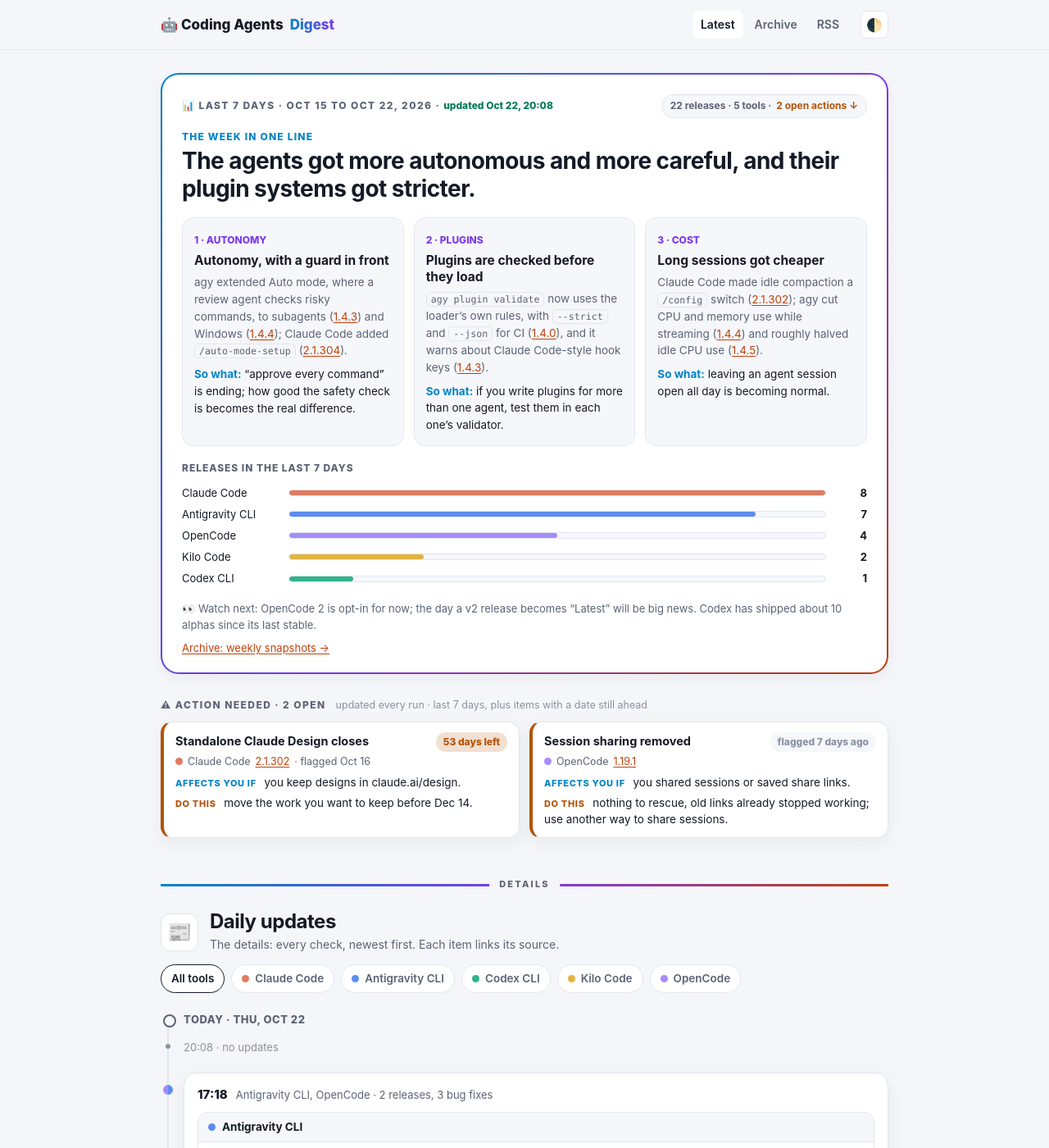
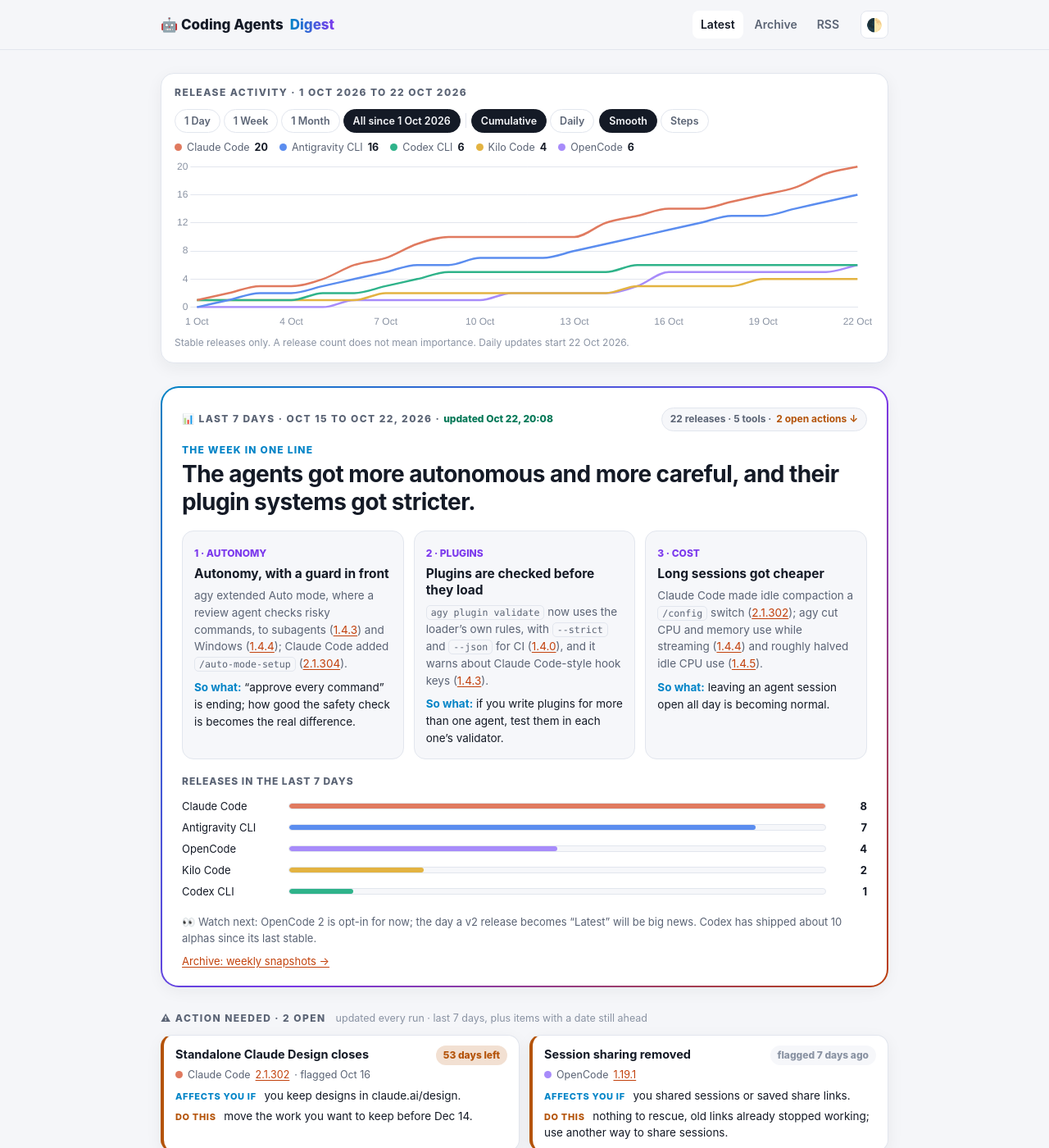
Before and after one commit to IbrahimSobh/coding-agents-digest, a Jekyll site: the page built from docs/index.html, in a window 1280 px wide and 1400 px high. Shown: the whole window at 82% size. Built offline with Jekyll 4.4.1, drawn with Linux system fonts in a browser that asks for light colours; part of the change alters nothing that is shown.

Commit message:
Site: release history chart at the top of the home page
Adds a compact chart of stable releases per tool, drawn in the browser
from _data/releases.json (1 Day / 1 Week / 1 Month / All; cumulative or
daily; smooth or steps). It follows the light / dark theme and updates
with every run, since each run appends to releases.json.

Backfills releases.json with the 27 stable releases from Oct 1 to Oct 13
(GitHub Releases, same tag rules and UTC dates as the scheduled task).

Co-Authored-By: Claude Opus 5.5 <noreply@anthropic.com>

```diff
--- a/docs/_data/releases.json
+++ b/docs/_data/releases.json
@@ -1,4 +1,139 @@
 [
+ {
+  "tool": "claude-code",
+  "tag": "v2.1.287",
+  "date": "2026-10-01"
+ },
+ {
+  "tool": "codex",
+  "tag": "rust-v0.160.0",
+  "date": "2026-10-01"
+ },
+ {
+  "tool": "kilo-code",
+  "tag": "v7.8.3",
+  "date": "2026-10-01"
+ },
+ {
+  "tool": "antigravity-cli",
+  "tag": "1.2.15",
+  "date": "2026-10-02"
+ },
+ {
+  "tool": "claude-code",
+  "tag": "v2.1.288",
+  "date": "2026-10-02"
+ },
+ {
+  "tool": "antigravity-cli",
+  "tag": "1.2.16",
+  "date": "2026-10-03"
+ },
+ {
+  "tool": "claude-code",
+  "tag": "v2.1.289",
+  "date": "2026-10-03"
+ },
+ {
+  "tool": "antigravity-cli",
+  "tag": "1.2.17",
+  "date": "2026-10-05"
+ },
+ {
+  "tool": "claude-code",
+  "tag": "v2.1.290",
+  "date": "2026-10-05"
+ },
+ {
+  "tool": "codex",
+  "tag": "rust-v0.160.1",
+  "date": "2026-10-05"
+ },
+ {
+  "tool": "antigravity-cli",
+  "tag": "1.3.0",
+  "date": "2026-10-06"
+ },
+ {
+  "tool": "claude-code",
+  "tag": "v2.1.291",
+  "date": "2026-10-06"
+ },
+ {
+  "tool": "claude-code",
+  "tag": "v2.1.292",
+  "date": "2026-10-06"
+ },
+ {
+  "tool": "opencode",
+  "tag": "v1.18.35",
+  "date": "2026-10-06"
+ },
+ {
+  "tool": "antigravity-cli",
+  "tag": "1.3.1",
+  "date": "2026-10-07"
+ },
+ {
+  "tool": "claude-code",
+  "tag": "v2.1.293",
+  "date": "2026-10-07"
+ },
+ {
+  "tool": "codex",
+  "tag": "rust-v0.161.0",
+  "date": "2026-10-07"
+ },
+ {
+  "tool": "kilo-code",
+  "tag": "v7.8.8",
+  "date": "2026-10-07"
+ },
+ {
+  "tool": "antigravity-cli",
+  "tag": "1.3.2",
+  "date": "2026-10-08"
+ },
+ {
+  "tool": "claude-code",
+  "tag": "v2.1.294",
+  "date": "2026-10-08"
+ },
+ {
+  "tool": "claude-code",
+  "tag": "v2.1.295",
+  "date": "2026-10-08"
+ },
+ {
+  "tool": "codex",
+  "tag": "rust-v0.162.0",
+  "date": "2026-10-08"
+ },
+ {
+  "tool": "claude-code",
+  "tag": "v2.1.296",
+  "date": "2026-10-09"
+ },
+ {
+  "tool": "codex",
+  "tag": "rust-v0.162.1",
+  "date": "2026-10-09"
+ },
+ {
+  "tool": "antigravity-cli",
+  "tag": "1.3.3",
+  "date": "2026-10-10"
+ },
+ {
+  "tool": "opencode",
+  "tag": "v1.19.0",
+  "date": "2026-10-11"
+ },
+ {
+  "tool": "antigravity-cli",
+  "tag": "1.3.4",
+  "date": "2026-10-13"
+ },
  {
   "tool": "claude-code",
   "tag": "v2.1.299",
--- /dev/null
+++ b/docs/_includes/history.html
@@ -0,0 +1,21 @@
+{% comment %}
+  Release history chart, drawn in the browser by assets/history.js from _data/releases.json.
+  Every run appends to releases.json and pushes, so the chart updates with each rebuild.
+{% endcomment %}
+{% assign hist_tools = site.data.tools | where: "tracked", true %}
+{% assign hist_digests = site.pages | where_exp: "p", "p.path contains 'digests/'" | sort: "path" %}
+<section id="history" class="hist card">
+  <div class="k" id="histTitle">Release activity</div>
+  <div class="hctl">
+    <div class="hgrp" id="histRange"></div>
+    <span class="hsep"></span>
+    <div class="hgrp" id="histMode"></div>
+    <div class="hgrp" id="histShape"></div>
+  </div>
+  <div class="hlegend" id="histLegend"></div>
+  <div class="hbox"><canvas id="histChart" role="img" aria-label="Stable releases per tool over time"></canvas></div>
+  <p class="hnote">Stable releases only. A release count does not mean importance.{% if hist_digests.size > 0 %} Daily updates start {{ hist_digests.first.date | date: "%-d %b %Y" }}.{% endif %}</p>
+  <script type="application/json" id="histData">{"today": {{ site.time | date: "%Y-%m-%d" | jsonify }}, "tools": {{ hist_tools | jsonify }}, "releases": {{ site.data.releases | jsonify }}}</script>
+</section>
+<script src="https://cdnjs.cloudflare.com/ajax/libs/Chart.js/4.4.1/chart.umd.min.js" defer></script>
+<script src="{{ '/assets/history.js' | relative_url }}" defer></script>
--- /dev/null
+++ b/docs/assets/history.js
@@ -0,0 +1,95 @@
+// Release history chart on the home page. Data comes from _includes/history.html (releases.json).
+(function(){
+  var dataEl=document.getElementById('histData'), canvas=document.getElementById('histChart');
+  if(!dataEl||!canvas) return;
+  if(!window.Chart){canvas.parentNode.innerHTML='<p class="hnote">The chart could not load.</p>';return;}
+  var data=JSON.parse(dataEl.textContent), root=document.documentElement, DAY=864e5;
+
+  function d0(s){return new Date(s+'T00:00:00')}
+  function iso(d){return d.getFullYear()+'-'+('0'+(d.getMonth()+1)).slice(-2)+'-'+('0'+d.getDate()).slice(-2)}
+  function fmt(s,year){return d0(s).toLocaleDateString('en-GB',year?{day:'numeric',month:'short',year:'numeric'}:{day:'numeric',month:'short'})}
+
+  // One slot per day, from the first release to the build date
+  var dates=data.releases.map(function(r){return r.date}).sort();
+  if(!dates.length) return;
+  var start=dates[0], end=data.today>dates[dates.length-1]?data.today:dates[dates.length-1];
+  var days=[];
+  for(var t=d0(start).getTime();t<=d0(end).getTime();t+=DAY) days.push(iso(new Date(t)));
+  var N=days.length, idx={};
+  days.forEach(function(d,i){idx[d]=i});
+
+  var tools=data.tools.map(function(t){
+    var v=days.map(function(){return 0}), tags=days.map(function(){return []});
+    data.releases.forEach(function(r){if(r.tool===t.id&&idx[r.date]!==undefined){v[idx[r.date]]++;tags[idx[r.date]].push(r.tag)}});
+    return {id:t.id,name:t.name,color:t.color,v:v,tags:tags,on:true};
+  });
+
+  var range='all', mode='cum', shape='smooth', chart;
+
+  function css(n){return getComputedStyle(root).getPropertyValue(n).trim()}
+  function group(id,items,cur,cb,show){
+    var el=document.getElementById(id);
+    el.classList.toggle('hidden',show===false);
+    el.innerHTML='';
+    items.forEach(function(it){
+      var b=document.createElement('span'), on=it[1]===cur;
+      b.className='hbtn'+(on?' on':'');
+      b.textContent=it[0];
+      b.setAttribute('role','radio');b.setAttribute('aria-checked',on);b.tabIndex=0;
+      b.onclick=function(){cb(it[1])};
+      b.onkeydown=function(e){if(e.key==='Enter'||e.key===' '){e.preventDefault();cb(it[1])}};
+      el.appendChild(b);
+    });
+  }
+
+  function draw(){
+    group('histRange',[['1 Day',1],['1 Week',7],['1 Month',30],['All since '+fmt(start,true),'all']],range,function(v){range=v;draw()});
+    var len=range==='all'?N:Math.min(range,N);
+    group('histMode',[['Cumulative','cum'],['Daily','day']],mode,function(v){mode=v;draw()},len>1);
+    group('histShape',[['Smooth','smooth'],['Steps','steps']],shape,function(v){shape=v;draw()},len>1&&mode==='cum');
+
+    var from=N-len, ds=days.slice(from);
+    document.getElementById('histTitle').textContent='Release activity · '+(len===1?fmt(ds[0],true):fmt(ds[0],true)+' to '+fmt(ds[len-1],true));
+
+    var lg=document.getElementById('histLegend');
+    lg.innerHTML='';
+    tools.forEach(function(t){
+      var n=t.v.slice(from).reduce(function(a,b){return a+b},0), e=document.createElement('span');
+      e.className='hleg'+(t.on?'':' off');
+      e.innerHTML='<i class="d" style="background:'+t.color+'"></i>'+t.name+' <b>'+n+'</b>';
+      e.onclick=function(){t.on=!t.on;draw()};
+      lg.appendChild(e);
+    });
+
+    var vis=tools.filter(function(t){return t.on});
+    var ink=css('--ink'), muted=css('--muted'), soft=css('--soft'), line=css('--line'), card=css('--card');
+    var x={ticks:{color:soft,maxRotation:0,autoSkip:true,maxTicksLimit:canvas.parentNode.clientWidth<500?4:8},grid:{display:false},border:{color:line}};
+    var y={beginAtZero:true,ticks:{color:soft,precision:0},grid:{color:line},border:{display:false}};
+    var tip={backgroundColor:card,titleColor:ink,bodyColor:muted,borderColor:line,borderWidth:1,
+      callbacks:{title:function(c){return c.length?fmt(ds[len===1?0:c[0].dataIndex],true):''},
+        afterLabel:function(c){var t=vis[len===1?c.dataIndex:c.datasetIndex];return t.tags[from+(len===1?0:c.dataIndex)].join(', ')}}};
+    var labels=ds.map(function(d){return fmt(d)}), cfg;
+
+    if(len===1){
+      // One day: a bar per tool, with the date written under the bars
+      cfg={type:'bar',data:{labels:vis.map(function(t){return t.name}),datasets:[{data:vis.map(function(t){return t.v[N-1]}),backgroundColor:vis.map(function(t){return t.color}),borderRadius:4,maxBarThickness:18}]},
+        options:{indexAxis:'y',scales:{x:Object.assign({},y,{suggestedMax:2,title:{display:true,text:'Releases on '+fmt(ds[0],true),color:ink}}),y:{ticks:{color:muted},grid:{display:false},border:{color:line}}}}};
+    }else if(mode==='cum'){
+      var smooth=shape==='smooth';
+      cfg={type:'line',data:{labels:labels,datasets:vis.map(function(t){var a=0;return{label:t.name,data:t.v.slice(from).map(function(n){return a+=n}),borderColor:t.color,backgroundColor:t.color,borderWidth:2.5,
+          stepped:smooth?false:'after',cubicInterpolationMode:smooth?'monotone':'default',tension:smooth?.4:0,pointRadius:len<=7?3:0,pointHoverRadius:4}})},
+        options:{interaction:{mode:'index',intersect:false},scales:{x:x,y:y}}};
+    }else{
+      cfg={type:'bar',data:{labels:labels,datasets:vis.map(function(t){return{label:t.name,data:t.v.slice(from),backgroundColor:t.color,borderColor:card,borderWidth:1}})},
+        options:{interaction:{mode:'index',intersect:false},scales:{x:Object.assign({},x,{stacked:true}),y:Object.assign({},y,{stacked:true})}}};
+    }
+    cfg.options.responsive=true;cfg.options.maintainAspectRatio=false;cfg.options.animation={duration:250};
+    cfg.options.plugins={legend:{display:false},tooltip:tip};
+    if(chart) chart.destroy();
+    chart=new Chart(canvas,cfg);
+  }
+
+  // Redraw with the new colors when the light / dark toggle changes data-theme
+  new MutationObserver(draw).observe(root,{attributes:true,attributeFilter:['data-theme']});
+  draw();
+})();
--- a/docs/assets/style.css
+++ b/docs/assets/style.css
@@ -52,6 +52,21 @@ nav a.on,nav a:hover{color:var(--ink);background:var(--card)}
 .bar i{display:block;height:100%;border-radius:99px}
 .srow .w{font-weight:700;text-align:right}
 .hero-foot{display:flex;justify-content:space-between;margin-top:16px;font-size:13px;color:var(--muted);flex-wrap:wrap;gap:8px}
+
+/* Release history chart */
+.hist{padding:14px 16px}
+.hctl{display:flex;flex-wrap:wrap;gap:6px;align-items:center;margin:10px 0 8px}
+.hgrp{display:inline-flex;flex-wrap:wrap;gap:4px}
+.hsep{width:1px;height:18px;background:var(--line)}
+.hbtn{cursor:pointer;user-select:none;font-size:12.5px;font-weight:600;padding:4px 11px;border-radius:999px;background:var(--card);border:1px solid var(--line);color:var(--muted);white-space:nowrap}
+.hbtn:hover{color:var(--ink)}
+.hbtn.on{background:var(--ink);border-color:var(--ink);color:var(--bg)}
+.hlegend{display:flex;flex-wrap:wrap;gap:6px 14px;font-size:12.5px;color:var(--muted);margin-bottom:4px}
+.hleg{display:inline-flex;align-items:center;gap:6px;cursor:pointer;user-select:none}
+.hleg b{color:var(--ink)}
+.hleg.off{opacity:.4}
+.hbox{position:relative;height:210px}
+.hnote{font-size:12px;color:var(--soft);margin-top:6px}
 
 /* Action board */
 .shd{display:flex;align-items:baseline;gap:12px;flex-wrap:wrap}
@@ -133,5 +148,6 @@ footer.site a{color:var(--muted)}
   .srow{grid-template-columns:96px 1fr 32px}
   .hero h1{font-size:23px}
   .hero-in{padding:18px 16px}
+  .hsep{display:none}
 }
 .tool li::marker{color:var(--tc,currentColor)}
--- a/docs/index.html
+++ b/docs/index.html
@@ -6,6 +6,7 @@ title: Latest
 {% assign today_s = site.time | date: "%Y-%m-%d" | date: "%s" | plus: 0 %}
 {% assign cutoff_s = today_s | minus: 604800 %}
 {% include board.html %}
+{% include history.html %}
 {% include brief.html %}
 {% include board-section.html %}
 
```
